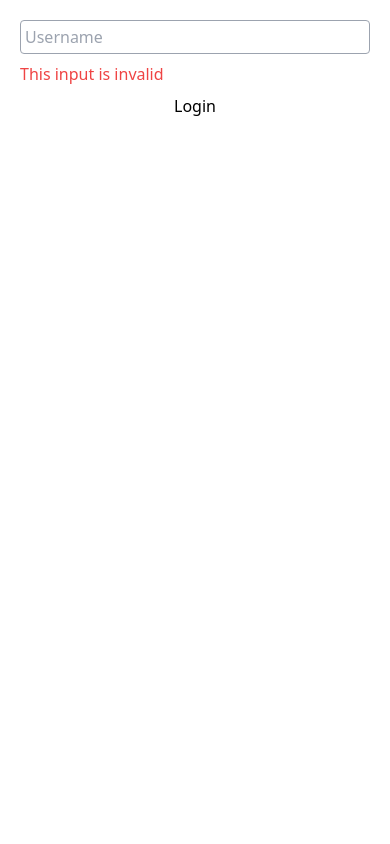
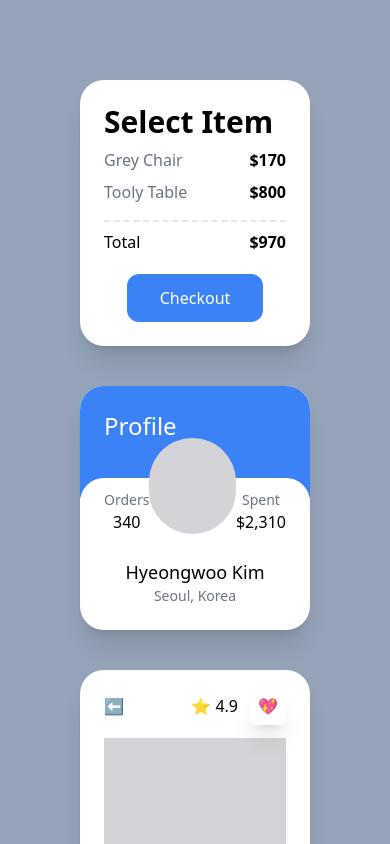
Before and after one commit to hyeongwookimdev/carrot-market, a Next.js app: page / in a window 390 px wide. Shown: the top 844 px of the page. Built offline with nearby package versions, Linux system fonts and the light colour scheme.

Commit message:
📝 Practice Responsive Modifiers in Tailwind CSS

```diff
--- a/pages/index.tsx
+++ b/pages/index.tsx
@@ -2,47 +2,27 @@ import type { NextPage } from "next";
 
 const Home: NextPage = () => {
   return (
-    <form className="flex flex-col space-y-2 p-5">
-      <input
-        type="text"
-        required
-        placeholder="Username"
-        className="border p-1 peer border-gray-400 rounded "
-      />
-      <span className="hidden peer-invalid:block peer-invalid:text-red-500">
-        This input is invalid
-      </span>
-      <span className="hidden peer-valid:block peer-valid:text-blue-500">
-        Awesome username!
-      </span>
-      <span className="hidden peer-hover:block peer-valid:text-teal-500">
-        Hello!
-      </span>
-      <input type="submit" value="Login" className="bg-white" />
-    </form>
-  );
-};
-
-export default Home;
-
-/*
-<div className="bg-slate-400 py-20 px-20 grid gap-10 min-h-screen">
-      <div className="bg-white p-6 rounded-3xl shadow-xl">
+    <div className="bg-slate-400 py-20 px-20 grid gap-10 xl:place-content-center lg:grid-cols-2 xl:grid-cols-3 min-h-screen">
+      <div className="bg-white flex flex-col justify-between p-6 rounded-3xl shadow-xl">
         <span className="font-semibold text-3xl">Select Item</span>
         <ul>
-          {[1, 2].map((i) => (
-            <div key={i} className="flex justify-between my-2">
-              <span className="text-gray-500">Grey Chair</span>
-              <span className="font-semibold">$170</span>
-            </div>
-          ))}
+          <div className="flex justify-between my-2">
+            <span className="text-gray-500">Grey Chair</span>
+            <span className="font-semibold">$170</span>
+          </div>
+          <div className="flex justify-between my-2">
+            <span className="text-gray-500">Tooly Table</span>
+            <span className="font-semibold">$800</span>
+          </div>
         </ul>
+
         <div className="flex justify-between mt-2 pt-2 border-t-2 border-dashed">
           <span>Total</span>
-          <span className="font-semibold">$340</span>
+          <span className="font-semibold">$970</span>
         </div>
+
         <button
-          className="mt-5 bg-blue-500 text-white p-3 text-center rounded-xl w-1/2 mx-auto
+          className="mt-5 bg-blue-500 text-white p-3 text-center rounded-xl w-3/4 block mx-auto
          hover:bg-teal-500 hover:text-black
          active:bg-yellow-500 focus:bg-red-500"
         >
@@ -50,7 +30,7 @@ export default Home;
         </button>
       </div>
       <div className="bg-white overflow-hidden  rounded-3xl shadow-xl group">
-        <div className="bg-blue-500 p-6 pb-14">
+        <div className=" portrait:bg-blue-500 landscape:bg-yellow-500 p-6 pb-14 xl:pb-28">
           <span className="text-white text-2xl">Profile</span>
         </div>
         <div className="rounded-3xl p-6 bg-white relative -top-5">
@@ -71,7 +51,7 @@ export default Home;
           </div>
         </div>
       </div>
-      <div className="bg-white p-6 rounded-3xl shadow-xl">
+      <div className="bg-white p-6 rounded-3xl shadow-xl lg:col-span-2 xl:col-span-1">
         <div className="flex mb-5 justify-between items-center ">
           <span>⬅</span>
           <div className="space-x-3">
@@ -108,4 +88,7 @@ export default Home;
         </div>
       </div>
     </div>
-*/
+  );
+};
+
+export default Home;
```
